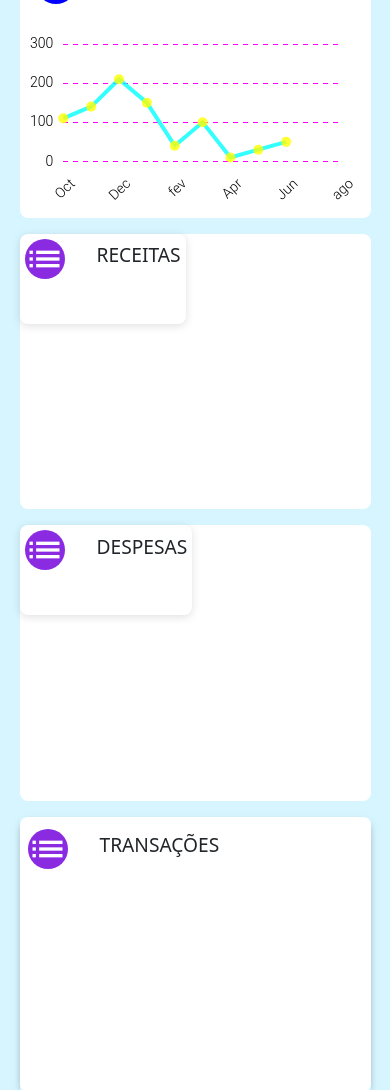
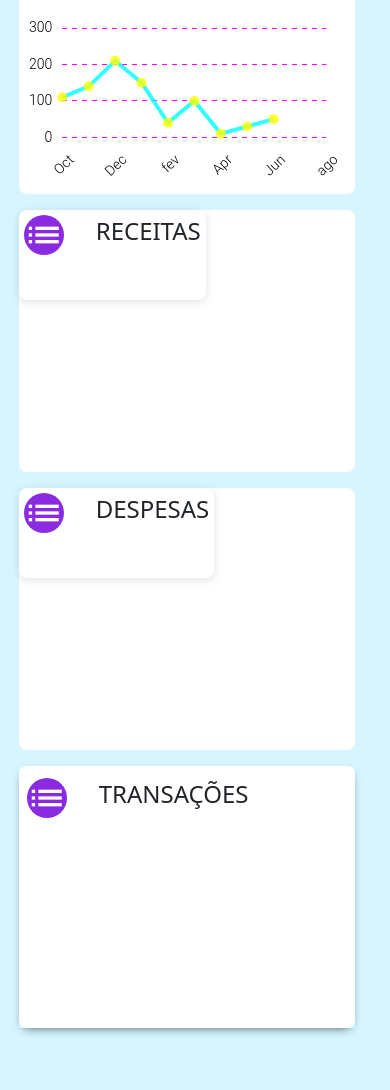
Before and after one commit to AndersonNascimentoDosSantos/projeto_fintech_1_ano_fiap, a plain HTML site: page dashboard.html in a window 390 px wide. Shown: the part 736-1826 px from the top of the page. After the commit the page ends 1780 px from the top, so only its background shows below. Drawn offline with nearby package versions, Linux system fonts and the light colour scheme.

Commit message:
style: alterações da lista de despesas,receitas e contas

```diff
--- a/assets/dashboard.css
+++ b/assets/dashboard.css
@@ -8,10 +8,11 @@ main {
   grid-template-areas: "left rigth";
   height: 100%;
   width: 100%;
+  padding-right: 1rem;
 }
 .lateral {
   grid-area: left;
-  background-color: blue;
+  /* background-color: blue; */
 }
 .dashboard_container {
   grid-area: rigth;
@@ -27,16 +28,23 @@ main {
     "outros outros outros outros outros outros";
   row-gap: 1rem;
 }
-
+.dashboard_container > .list_container,
 .dashboard_container > .graficos {
-  grid-area: graficos;
   display: flex;
   justify-content: space-around;
   gap: 1rem;
 }
+
+.dashboard_container > .list_container {
+  grid-area: outros;
+  margin-bottom: 1rem;
+}
+.dashboard_container > .graficos {
+  grid-area: graficos;
+}
 .dashboard_container > .list_container > .list_item,
 .dashboard_container > .graficos > .chart {
-  min-width: 30%;
+  min-width: 33%;
   display: flex;
   flex-direction: column;
   height: 100%;
@@ -116,22 +124,13 @@ main {
   text-transform: uppercase;
 }
 
-.dashboard_container > .list_container {
-  grid-area: outros;
-  /* background-color: blueviolet; */
-  display: flex;
-  justify-content: space-around;
-  gap: 1rem;
-  /* margin */
-}
-
 .dashboard_container > .list_container > .list_item > #contas {
   height: 100%;
   width: 100%;
 }
-.dashboard_container > .list_container > .list_item > #creditos > div,
-.dashboard_container > .list_container > .list_item > #debitos > div,
-.dashboard_container > .list_container > .list_item > #contas > div {
+.dashboard_container > .list_container > .list_item > #creditos > .conta_header,
+.dashboard_container > .list_container > .list_item > #debitos > .conta_header,
+.dashboard_container > .list_container > .list_item > #contas > .conta_header {
   display: flex;
   gap: 2rem;
   align-items: center;
@@ -139,9 +138,24 @@ main {
 }
 
 .dashboard_container > .graficos > .chart > .chart_header > h3,
-.dashboard_container > .list_container > .list_item > #creditos > div > h3,
-.dashboard_container > .list_container > .list_item > #debitos > div > h3,
-.dashboard_container > .list_container > .list_item > #contas > div > h3 {
+.dashboard_container
+  > .list_container
+  > .list_item
+  > #creditos
+  > .conta_header
+  > h3,
+.dashboard_container
+  > .list_container
+  > .list_item
+  > #debitos
+  > .conta_header
+  > h3,
+.dashboard_container
+  > .list_container
+  > .list_item
+  > #contas
+  > .conta_header
+  > h3 {
   text-transform: uppercase;
 }
 
@@ -165,17 +179,47 @@ main {
     margin-top: 1rem;
   }
   .dashboard_container > .graficos > .chart > .chart_header > h3,
-  .dashboard_container > .list_container > .list_item > #creditos > div > h3,
-  .dashboard_container > .list_container > .list_item > #debitos > div > h3,
-  .dashboard_container > .list_container > .list_item > #contas > div > h3 {
+  .dashboard_container
+    > .list_container
+    > .list_item
+    > #creditos
+    > .conta_header
+    > h3,
+  .dashboard_container
+    > .list_container
+    > .list_item
+    > #debitos
+    > .conta_header
+    > h3,
+  .dashboard_container
+    > .list_container
+    > .list_item
+    > #contas
+    > .conta_header
+    > h3 {
     font-size: initial;
   }
 }
 @media (max-width: 1010px) {
   .dashboard_container > .graficos > .chart > .chart_header > h3,
-  .dashboard_container > .list_container > .list_item > #creditos > div > h3,
-  .dashboard_container > .list_container > .list_item > #debitos > div > h3,
-  .dashboard_container > .list_container > .list_item > #contas > div > h3 {
+  .dashboard_container
+    > .list_container
+    > .list_item
+    > #creditos
+    > .conta_header
+    > h3,
+  .dashboard_container
+    > .list_container
+    > .list_item
+    > #debitos
+    > .conta_header
+    > h3,
+  .dashboard_container
+    > .list_container
+    > .list_item
+    > #contas
+    > .conta_header
+    > h3 {
     font-size: 1.5rem;
   }
 }
```
